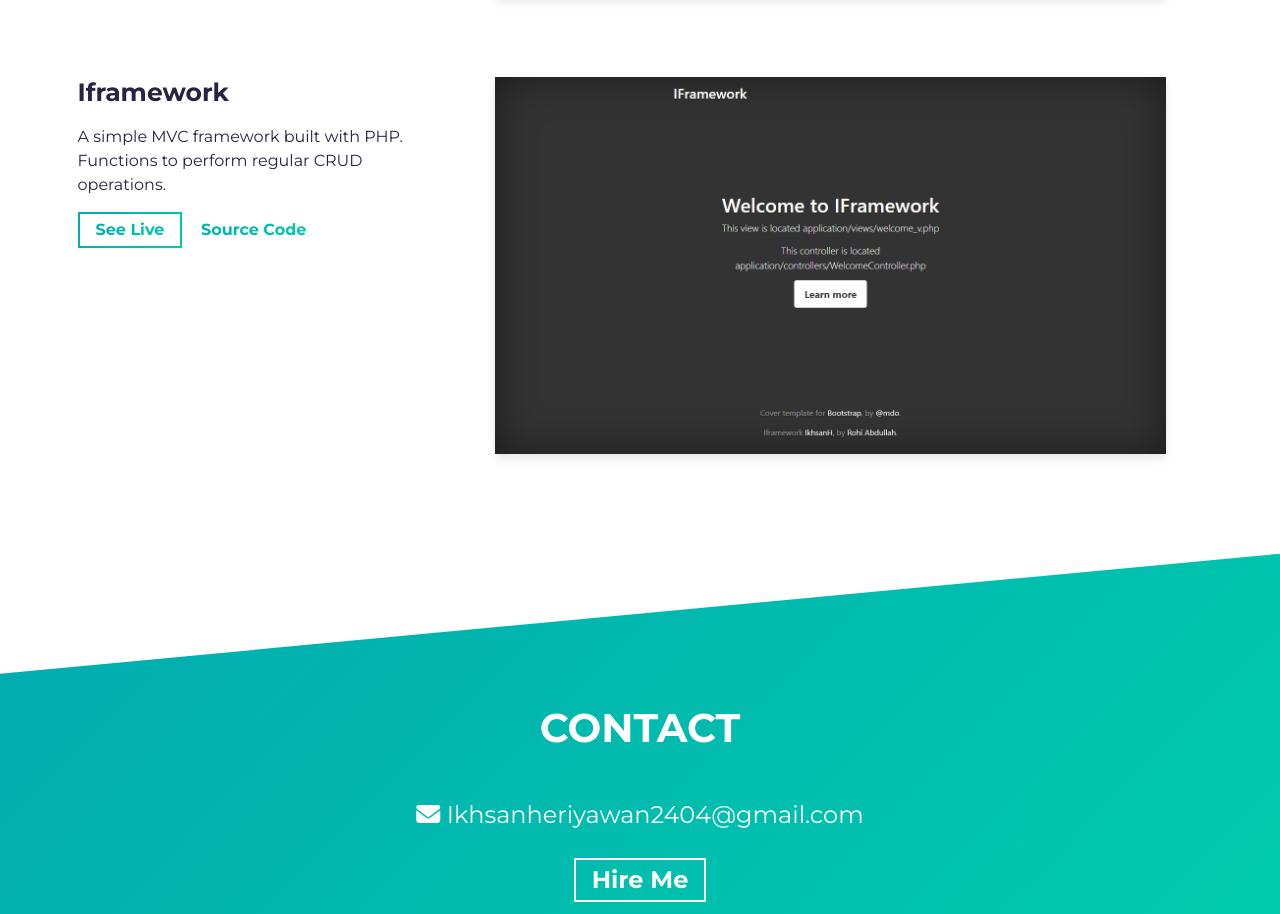
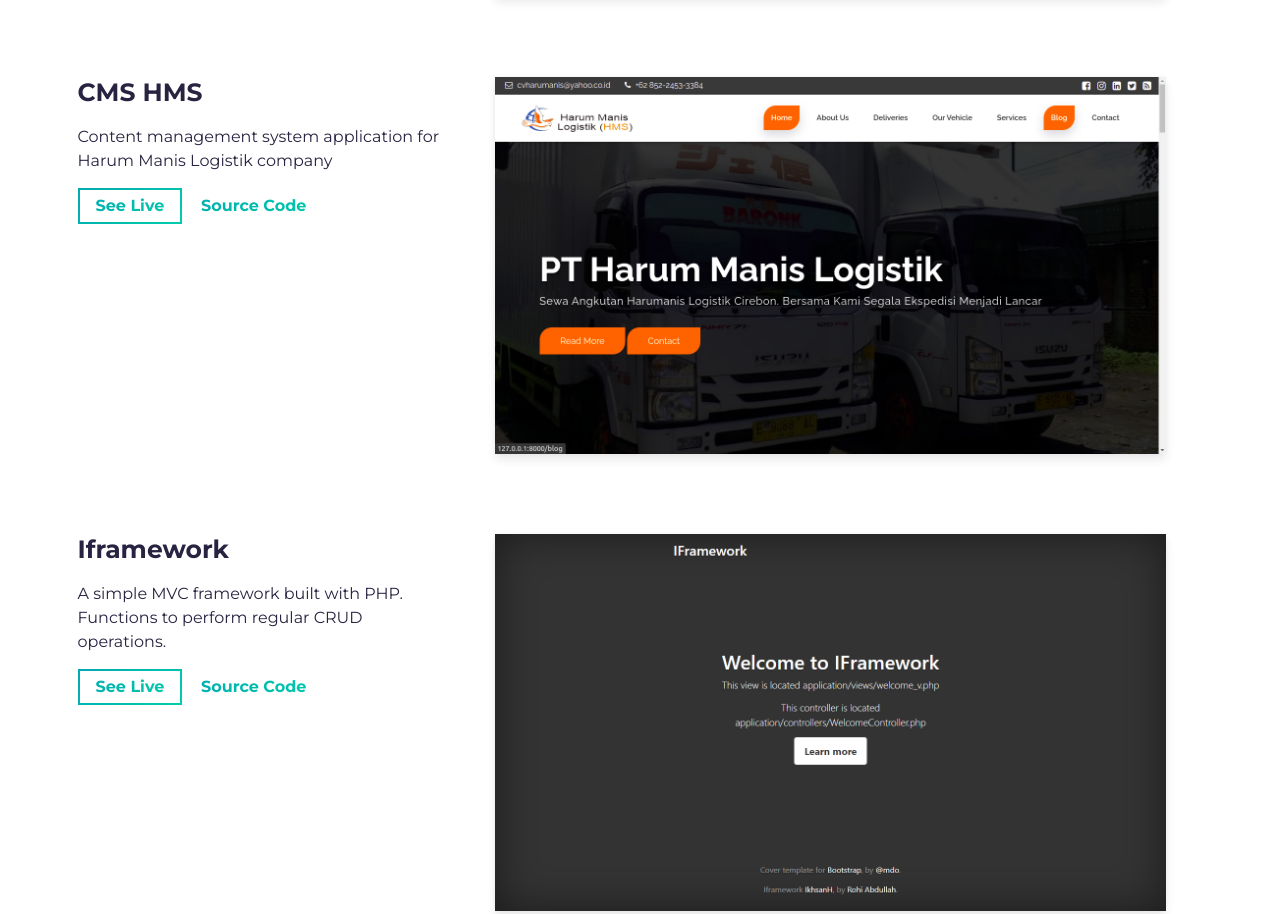
Before and after one commit to Ikhsanheriyawan2404/my-portfolio, a website built with Parcel: page src/index.html in a window 1280 px wide. Shown: the part 2463-3377 px from the top of the page. Built offline with nearby package versions, Linux system fonts and the light colour scheme.

Commit message:
update! add a new project

```diff
--- a/src/index.html
+++ b/src/index.html
@@ -228,6 +228,56 @@
           <div class="row">
             <div class="col-lg-4 col-sm-12">
               <div class="project-wrapper__text load-hidden">
+                <h3 class="project-wrapper__text-title">CMS HMS</h3>
+                <div>
+                  <p class="mb-4">
+                    Content management system application for Harum Manis Logistik company
+                  </p>
+                </div>
+                <a
+                  rel="noreferrer"
+                  style="text-decoration:none;"
+                  class="cta-btn cta-btn--hero"
+                  href="#!"
+                >
+                  See Live
+                </a>
+                <a
+                  rel="noreferrer"
+                  target="_blank"
+                  class="cta-btn text-color-main"
+                  href="https://github.com/Ikhsanheriyawan2404/irp-blog"
+                >
+                  Source Code
+                </a>
+              </div>
+            </div>
+            <div class="col-lg-8 col-sm-12">
+              <div class="project-wrapper__image load-hidden">
+                <a rel="noreferrer" href="#!" target="_blank">
+                  <div
+                    data-tilt
+                    data-tilt-max="4"
+                    data-tilt-glare="true"
+                    data-tilt-max-glare="0.5"
+                    class="thumbnail rounded js-tilt"
+                  >
+                    <img
+                      alt="Project Image"
+                      class="img-fluid"
+                      src="assets/project3.png"
+                    />
+                  </div>
+                </a>
+              </div>
+            </div>
+          </div>
+          <!-- /END Project -->
+
+          <!-- Notice: each .row is a project -->
+          <div class="row">
+            <div class="col-lg-4 col-sm-12">
+              <div class="project-wrapper__text load-hidden">
                 <h3 class="project-wrapper__text-title">Iframework</h3>
                 <div>
                   <p class="mb-4">
```
Also changed, not shown: src/assets/project3.png (added).
